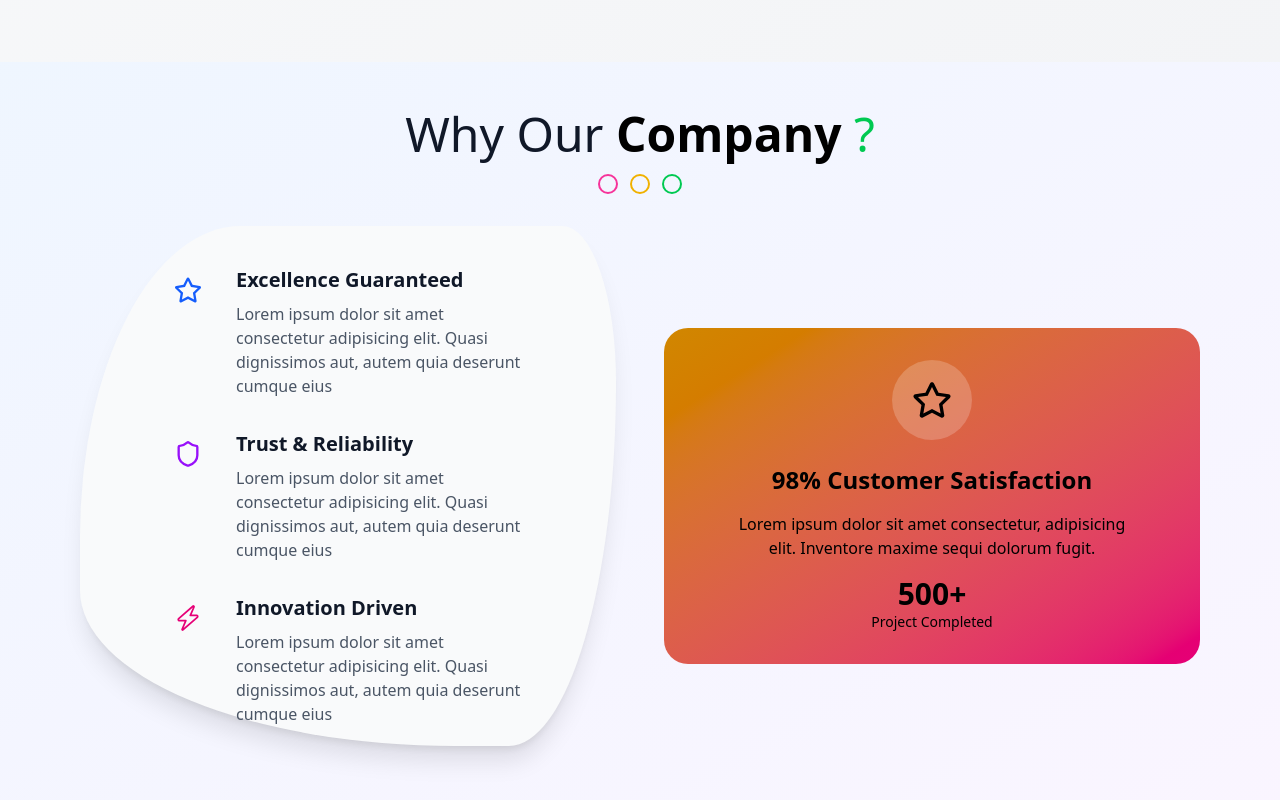
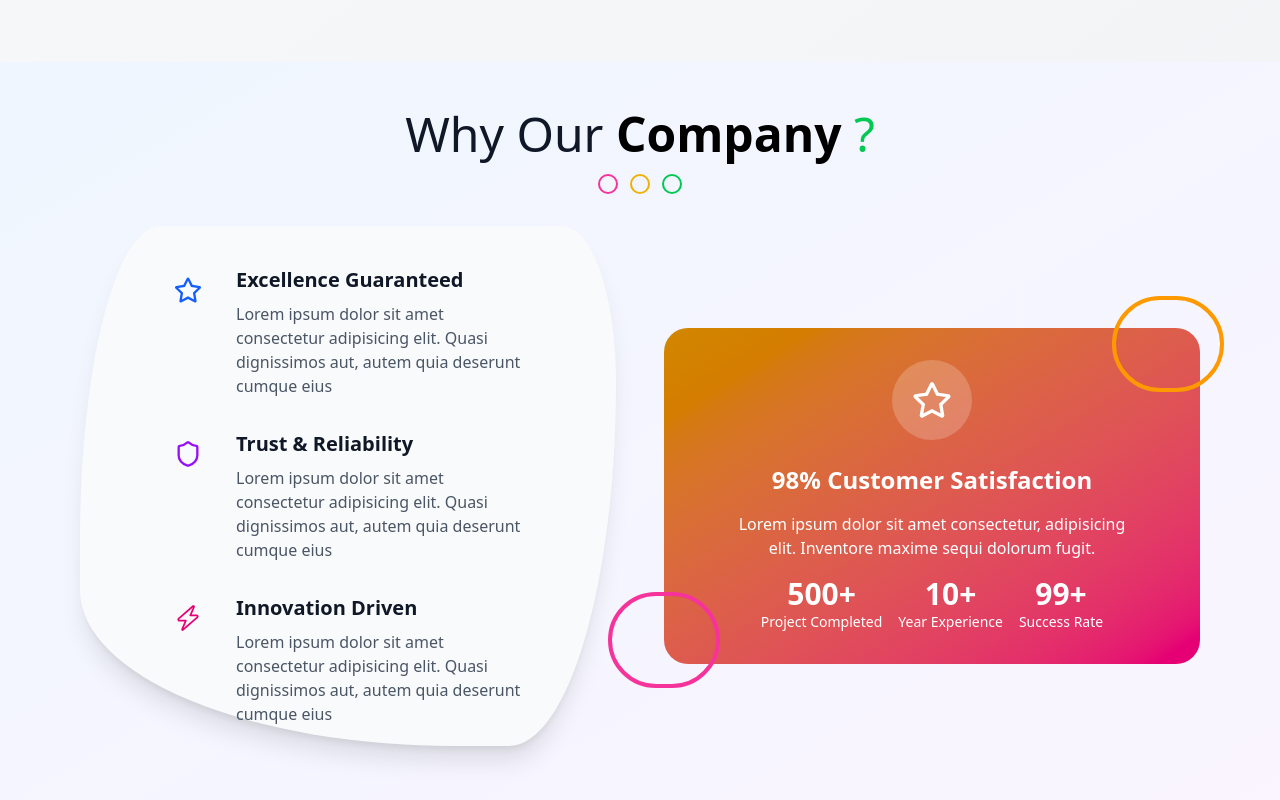
Before and after one commit to tanjilaWD/Pro_Service, a React (Vite) app: page / in a window 1280 px wide. Shown: the part 1579-2379 px from the top of the page. Built offline with nearby package versions, Linux system fonts and the light colour scheme.

Commit message:
why our company section complate

```diff
--- a/src/Components/WhyOurCompany.jsx
+++ b/src/Components/WhyOurCompany.jsx
@@ -4,7 +4,7 @@ import { GoZap } from "react-icons/go";
 
 const WhyOurCompany = () => {
     return (
-        <section id="company" className="relative overflow-hidden bg-gradient-to-br from-blue-50 to-purple-50 py-12 sm:py-16 md:py-12 lg:px-20">
+        <section id="company" className="relative scroll-m-6 overflow-hidden bg-gradient-to-br from-blue-50 to-purple-50 py-12 sm:py-16 md:py-12 lg:px-20">
             <div className="max-w-6xl mx-auto">
                 <div className="text-center mb-6 md:mb-8" data-aos = 'fade-down'>
                     <h2 className="text-3xl sm:text-4xl md:text-5xl text-gray-900">
@@ -17,9 +17,9 @@ const WhyOurCompany = () => {
                 <span className="w-5 h-5 rounded-full border-2 border-green-500"></span>
                 </div>
                 </div>
-                <div className="grid grid-cols-1 lg:grid-cols-2 gap-8 md:gap-12 items-center ">
+                <div className="grid grid-cols-1 lg:grid-cols-2 gap-8 md:gap-12 items-center text-white">
                <div className="relative w-full flex justify-center order-2 lg:order-1">
-                <div className="w-full max-w-md lg:max-w-lg xl:max-w-xl h-[560px] md:h-[500] lg:h-[520px] overflow-hidden bg-gray-50 shadow-lg md:shadow-xl absolute top-0 z-0 rounded-[30%_10%_20%_70%/60%_30%_70%_30%]"
+                <div className="w-full max-w-md lg:max-w-lg xl:max-w-xl h-[560px] md:h-[500] lg:h-[520px] overflow-hidden bg-gray-50 shadow-lg md:shadow-xl absolute top-0 z-0 rounded-[15%_10%_20%_70%/60%_30%_70%_30%]"
                 data-aos = 'fade-right'
                 data-aos-delay = '100'
                 >
@@ -94,12 +94,33 @@ const WhyOurCompany = () => {
             <div className="text-2xl sm:text-3xl font-bold">500+</div>
             <div className="text-xs sm:text-sm">Project Completed</div>
             </div>
-         </div>
+            <div className="text-center"
+            data-aos = 'fade-up'
+            data-aos-delay='400'>
+            <div className="text-2xl sm:text-3xl font-bold">10+</div>
+            <div className="text-xs sm:text-sm">Year Experience</div>
+            </div>
+            <div className="text-center"
+            data-aos = 'fade-up'
+            data-aos-delay='400'>
+            <div className="text-2xl sm:text-3xl font-bold">99+</div>
+            <div className="text-xs sm:text-sm">Success Rate</div>
+        </div>
+        </div>
+        </div>
+        </div>
 
-            </div>
-            </div>
+        <div className="hidden md:block absolute -top-8 -right-6 size-20 sm:size-24 md:w-28 rounded-full border-4 border-amber-500 opacity-50"
+        data-aos = 'zoom-in'
+        data-aos-delay= '600'>
+        </div>
 
-            </div>
+        <div className="hidden md:block absolute -bottom-6 -left-14 size-20 sm:size-24 md:w-28 rounded-full border-4 border-pink-500 opacity-50"
+        data-aos = 'zoom-in'
+        data-aos-delay= '600'>
+        </div>
+      </div>
+
 
         </div>
         </div>
```
